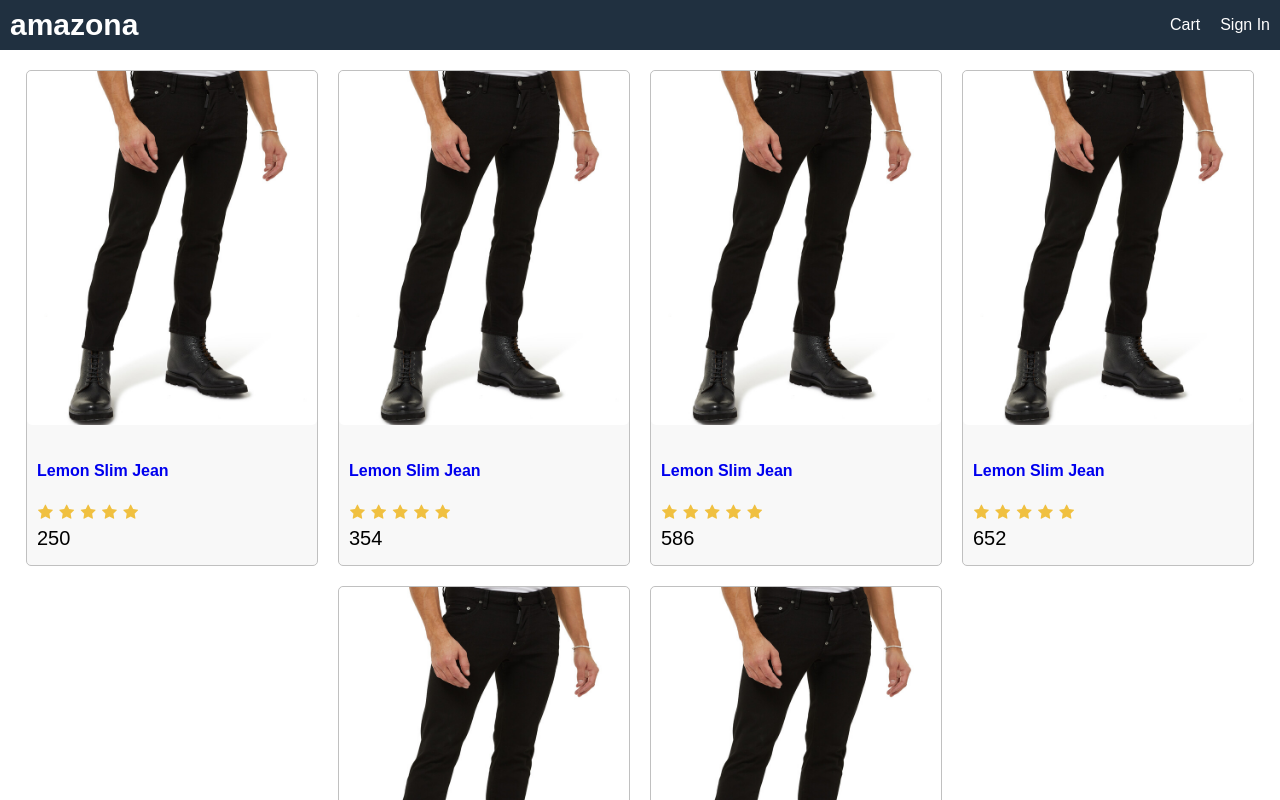
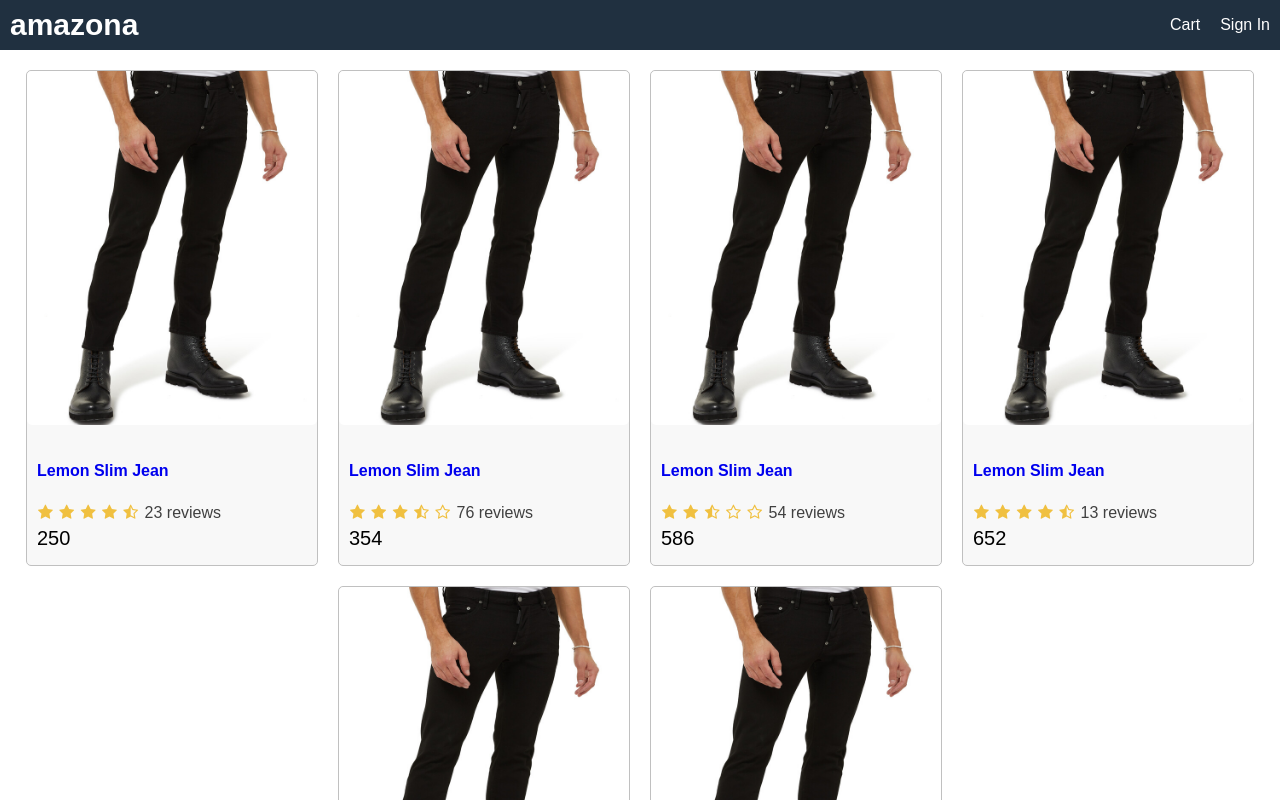
Before and after one commit to huseyineryilmaz/ecommerce-backend, a React (Create React App) app in the folder frontend/: page / in a window 1280 px wide. Shown: the top 800 px of the page. Built offline with nearby package versions, Linux system fonts and the light colour scheme.

Commit message:
components created, ratings set up to dynamic view

```diff
--- a/frontend/src/App.js
+++ b/frontend/src/App.js
@@ -1,4 +1,5 @@
 import React from 'react';
+import Product from './components/Product';
 import data from './data';
 
 function App() {
@@ -6,37 +7,18 @@
     <div className="grid-container">
       <header className="row">
         <div>
-          <a className="brand" href="index.html">amazona</a>
+          <a className="brand" href="/">amazona</a>
         </div>
         <div>
-          <a href="cart.html">Cart</a>
-          <a href="signin.html">Sign In</a>
+          <a href="/cart">Cart</a>
+          <a href="/signin">Sign In</a>
         </div>
       </header>
       <main>
         <div className="row center">
           {
             data.products.map(product => (
-              <div key={product._id} className="card">
-                <a href={`product/${product._id}`}>
-                  <img className="medium" src={product.image} alt={product.name}/>
-                </a>
-                <div className="card-body">
-                  <a href={`product/${product._id}`}>
-                    <h2>{product.name}</h2>
-                  </a>
-                  <div className="rating">
-                    <span> <i className="fa fa-star"></i> </span>
-                    <span> <i className="fa fa-star"></i> </span>
-                    <span> <i className="fa fa-star"></i> </span>
-                    <span> <i className="fa fa-star"></i> </span>
-                    <span> <i className="fa fa-star"></i> </span>
-                  </div>
-                  <div className="price">
-                    {product.price}
-                  </div>
-                </div>
-              </div>
+              <Product key={product._id} product={product}></Product>
             ))
           }
         </div>
--- /dev/null
+++ b/frontend/src/components/Product.js
@@ -0,0 +1,22 @@
+import React from 'react';
+import Rating from './Rating';
+
+export default function Product(props) {
+    const { product } = props;
+    return (
+        <div key={product._id} className="card">
+            <a href={`product/${product._id}`}>
+                <img className="medium" src={product.image} alt={product.name} />
+            </a>
+            <div className="card-body">
+                <a href={`product/${product._id}`}>
+                    <h2>{product.name}</h2>
+                </a>
+                <Rating rating={product.rating} numReviews={product.numReviews}></Rating>
+                <div className="price">
+                    {product.price}
+                </div>
+            </div>
+        </div>
+    );
+}
--- /dev/null
+++ b/frontend/src/components/Rating.js
@@ -0,0 +1,15 @@
+import React from 'react';
+
+export default function Rating(props) {
+    const { rating, numReviews } = props;
+    return (
+        <div className="rating">
+            <span> <i className={ rating >= 1 ? "fa fa-star" : rating >= 0.5 ? "fa fa-star-half-o" : "fa fa-star-o" }></i> </span>
+            <span> <i className={ rating >= 2 ? "fa fa-star" : rating >= 1.5 ? "fa fa-star-half-o" : "fa fa-star-o" }></i> </span>
+            <span> <i className={ rating >= 3 ? "fa fa-star" : rating >= 2.5 ? "fa fa-star-half-o" : "fa fa-star-o" }></i> </span>
+            <span> <i className={ rating >= 4 ? "fa fa-star" : rating >= 3.5 ? "fa fa-star-half-o" : "fa fa-star-o" }></i> </span>
+            <span> <i className={ rating >= 5 ? "fa fa-star" : rating >= 4.5 ? "fa fa-star-half-o" : "fa fa-star-o" }></i> </span>
+            <span>{numReviews + ' reviews'}</span>
+        </div>
+    );
+}
--- a/frontend/src/data.js
+++ b/frontend/src/data.js
@@ -18,8 +18,8 @@
             image: '/images/p1.jpg',
             price: 354,
             brand: 'Lemon',
-            rating: 4.5,
-            numReviews: 23,
+            rating: 3.5,
+            numReviews: 76,
             description: 'Lorem ipsum dolor sit amet, consectetur adipiscing elit. Sed vehicula dui eget tortor fringilla tristique. Proin aliquet libero ac tellus hendrerit ultricies.'
         },
         {
@@ -29,8 +29,8 @@
             image: '/images/p1.jpg',
             price: 586,
             brand: 'Lemon',
-            rating: 4.5,
-            numReviews: 23,
+            rating: 2.5,
+            numReviews: 54,
             description: 'Lorem ipsum dolor sit amet, consectetur adipiscing elit. Sed vehicula dui eget tortor fringilla tristique. Proin aliquet libero ac tellus hendrerit ultricies.'
         },
         {
@@ -41,7 +41,7 @@
             price: 652,
             brand: 'Lemon',
             rating: 4.5,
-            numReviews: 23,
+            numReviews: 13,
             description: 'Lorem ipsum dolor sit amet, consectetur adipiscing elit. Sed vehicula dui eget tortor fringilla tristique. Proin aliquet libero ac tellus hendrerit ultricies.'
         },
         {
@@ -51,7 +51,7 @@
             image: '/images/p1.jpg',
             price: 145,
             brand: 'Lemon',
-            rating: 4.5,
+            rating: 4,
             numReviews: 23,
             description: 'Lorem ipsum dolor sit amet, consectetur adipiscing elit. Sed vehicula dui eget tortor fringilla tristique. Proin aliquet libero ac tellus hendrerit ultricies.'
         },
@@ -62,8 +62,8 @@
             image: '/images/p1.jpg',
             price: 185,
             brand: 'Lemon',
-            rating: 4.5,
-            numReviews: 23,
+            rating: 3,
+            numReviews: 36,
             description: 'Lorem ipsum dolor sit amet, consectetur adipiscing elit. Sed vehicula dui eget tortor fringilla tristique. Proin aliquet libero ac tellus hendrerit ultricies.'
         },
     ]
--- a/frontend/src/index.css
+++ b/frontend/src/index.css
@@ -99,3 +99,6 @@
   color: #f0c040;
   margin: 0.1rem;
 }
+.rating span:last-child {
+  color: #404040;
+}
```
